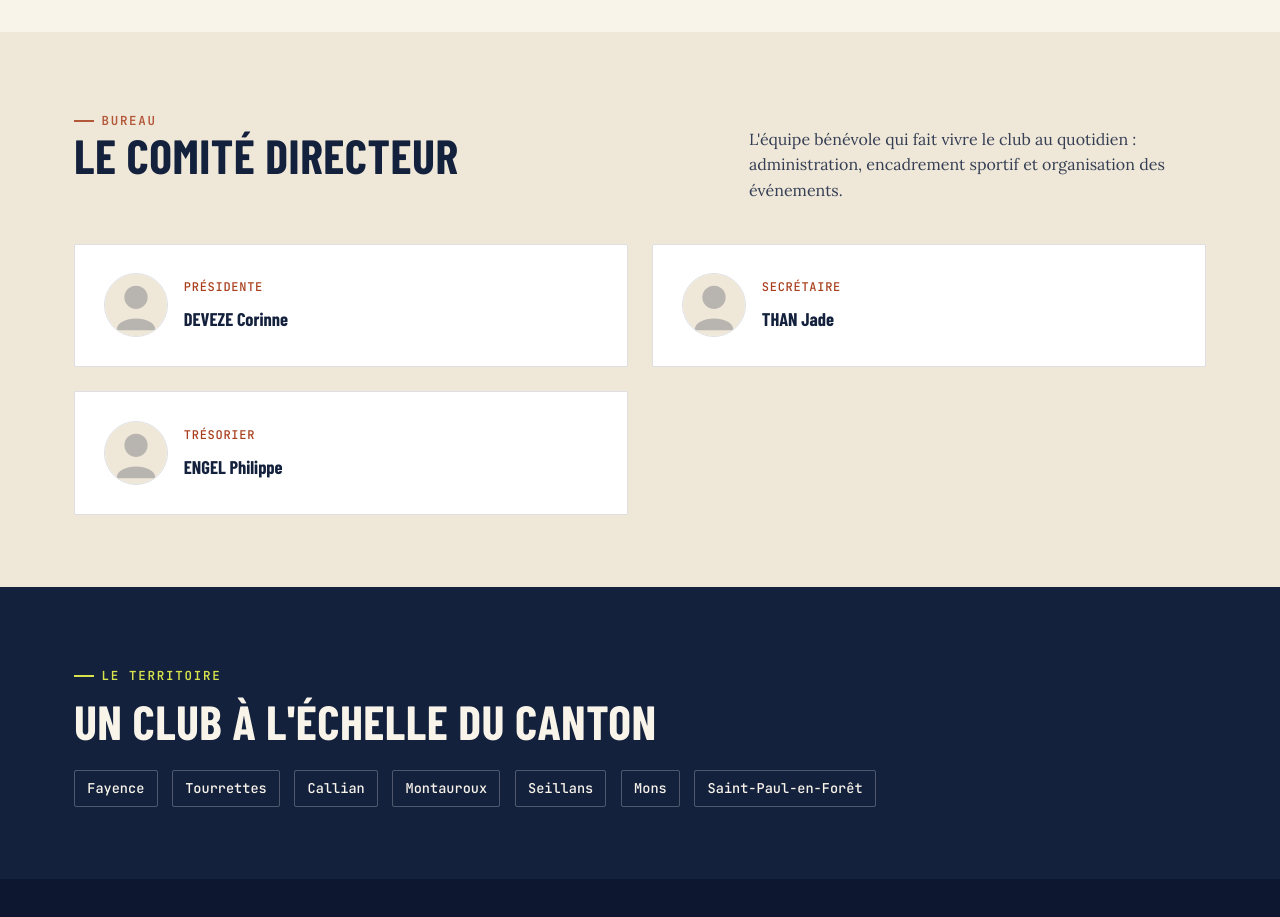
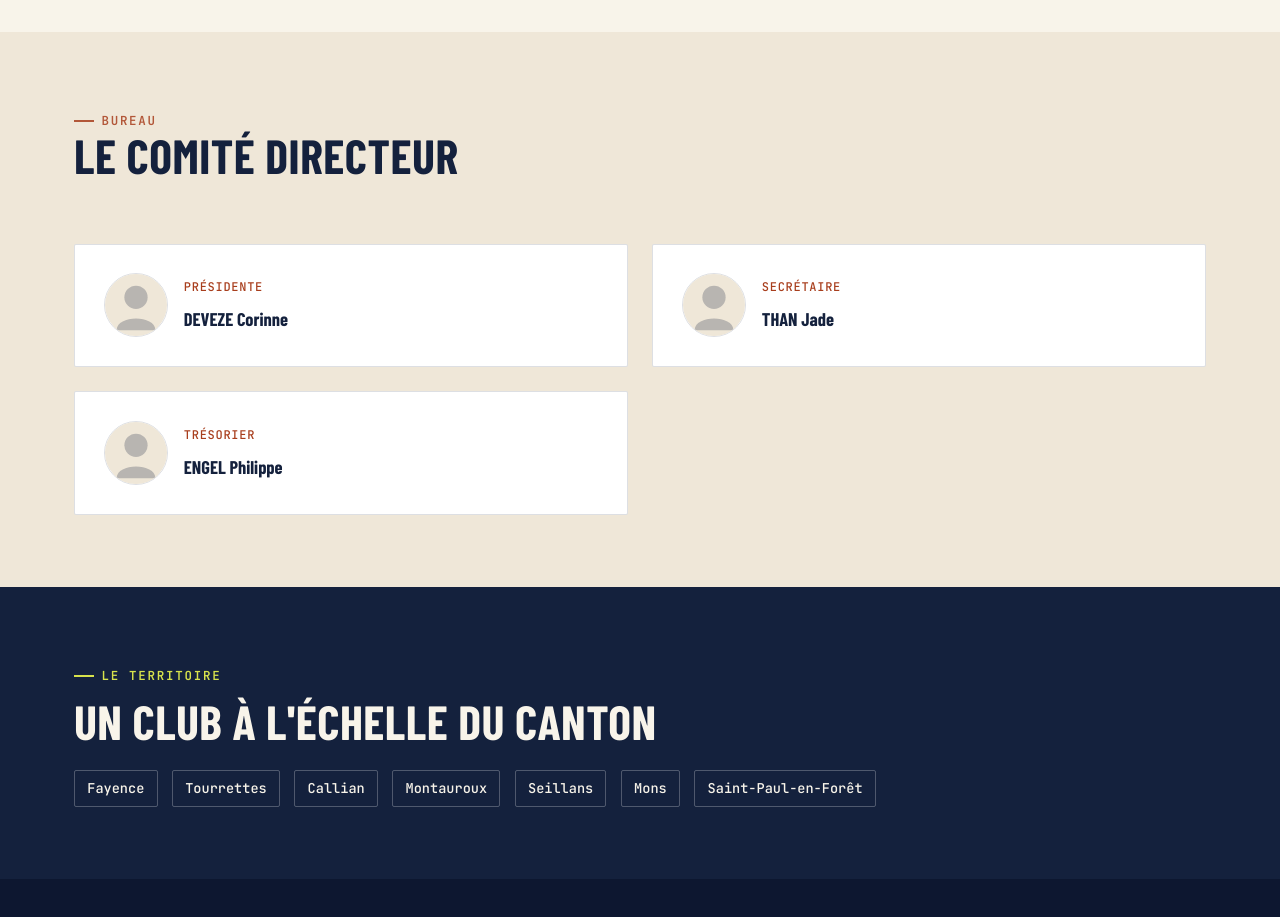
Before and after one commit to alphabad83/alphabad83, an Eleventy site: page src/le-club.njk in a window 1280 px wide. Shown: the part 820-1737 px from the top of the page. Built offline with nearby package versions, Linux system fonts and the light colour scheme; Eleventy itself is replaced by a stand-in of ours; files that its build step writes are made by us from their sources; a web font is replaced by a local one.

Commit message:
Update le-club.njk

```diff
--- a/src/le-club.njk
+++ b/src/le-club.njk
@@ -34,7 +34,7 @@ permalink: /le-club/
         <p class="eyebrow">Bureau</p>
         <h2>Le comité directeur</h2>
       </div>
-      <p>L'équipe bénévole qui fait vivre le club au quotidien : administration, encadrement sportif et organisation des événements.</p>
+
     </div>
     <div class="grid grid--2">
       {% for m in bureau.membres %}
```
